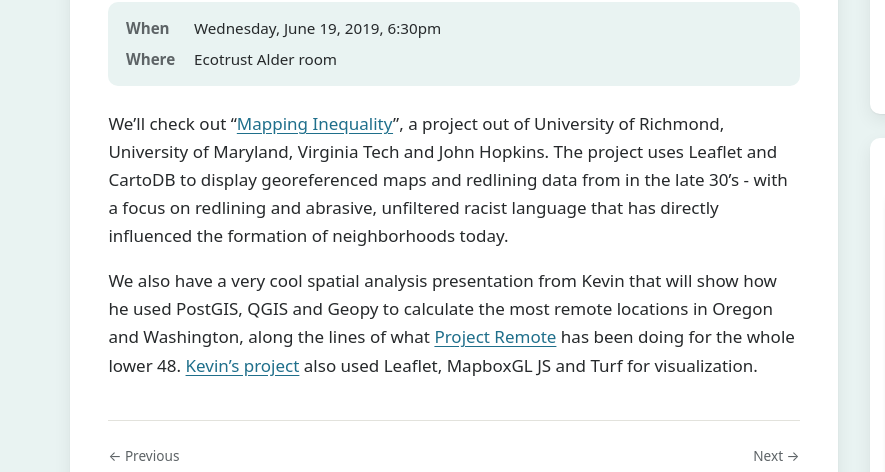
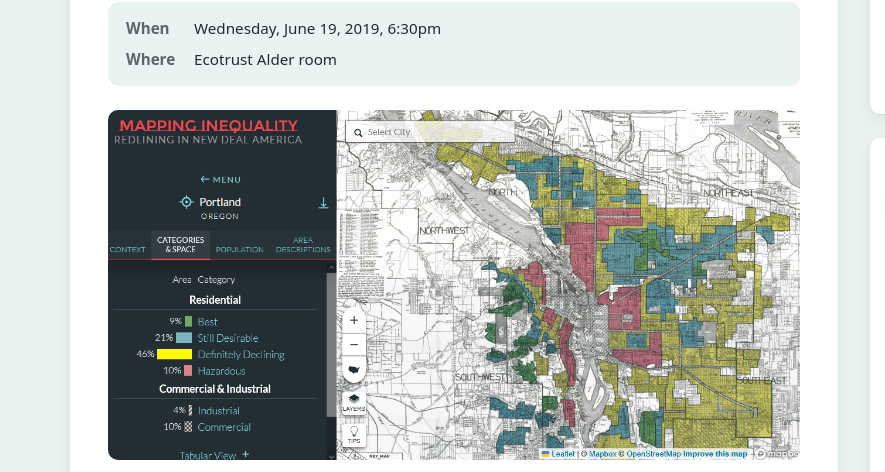
Before and after one commit to pdxosgeo/pdxosgeoweb, an Astro site: page /meetings/2026-11-10-mapping-inequality-and-calculating-the-most-remote-point-in-oregon in a window 1280 px wide. Shown: the part 599-1071 px from the top of the page, 0-885 px from the left. Built offline with nearby package versions, Linux system fonts and the light colour scheme; Astro itself is replaced by a stand-in of ours.

Commit message:
Update src/content/meetings/2026-11-10-mapping-inequality-and-calculating-the-most-remote-point-in-oregon.md (via Pages CMS)

```diff
--- a/src/content/meetings/2026-11-10-mapping-inequality-and-calculating-the-most-remote-point-in-oregon.md
+++ b/src/content/meetings/2026-11-10-mapping-inequality-and-calculating-the-most-remote-point-in-oregon.md
@@ -2,6 +2,7 @@
 title: Mapping Inequality, and Calculating the most remote point in Oregon
 date: 2019-06-19
 location: Ecotrust Alder room
+image: /images/mapping_inequality.png
 draft: false
 ---
 We'll check out "[Mapping Inequality](https://dsl.richmond.edu/panorama/redlining/)", a project out of University of Richmond, University of Maryland, Virginia Tech and John Hopkins. The project uses Leaflet and CartoDB to display georeferenced maps and redlining data from in the late 30's - with a focus on redlining and abrasive, unfiltered racist language that has directly influenced the formation of neighborhoods today.
```
